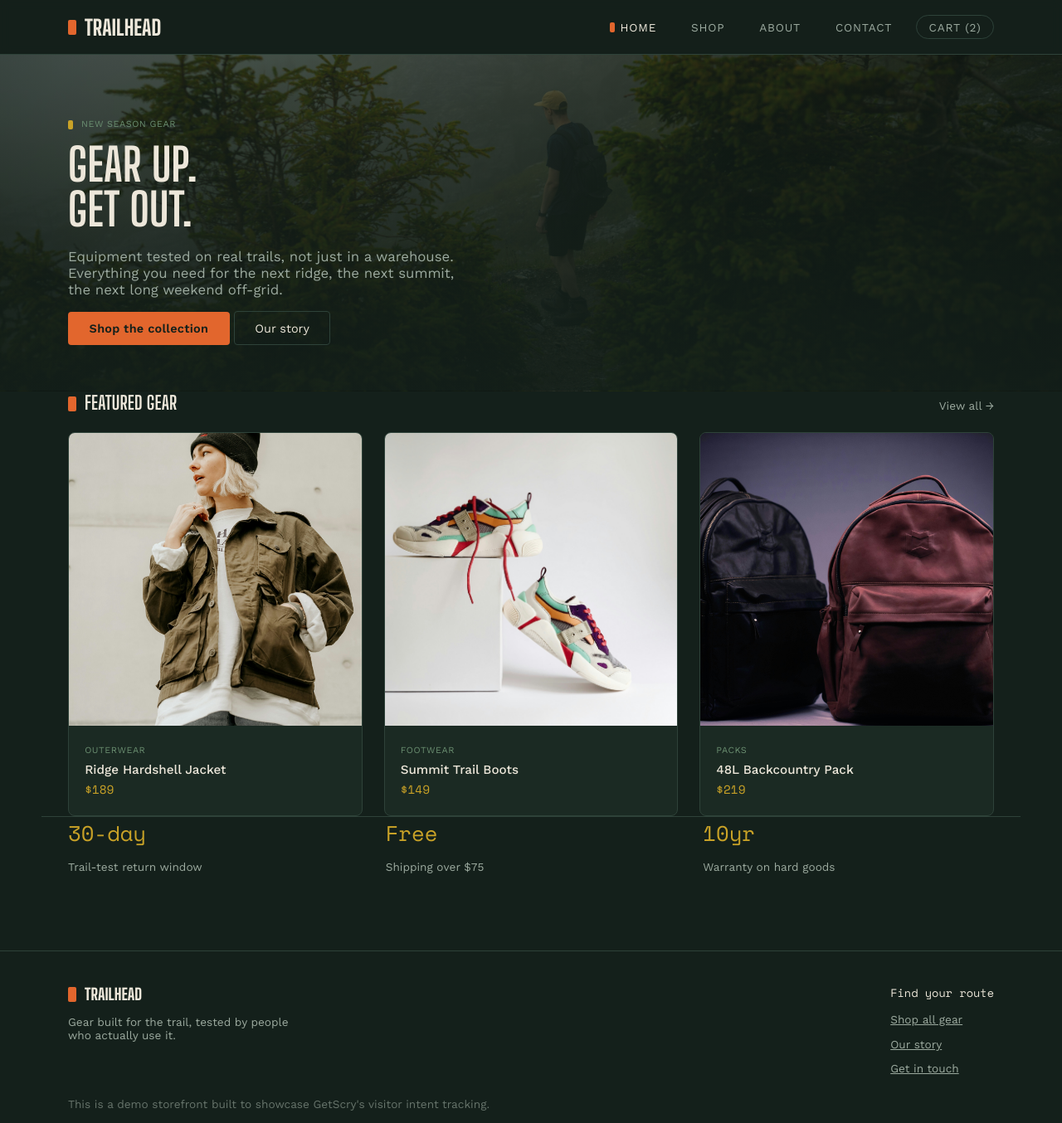
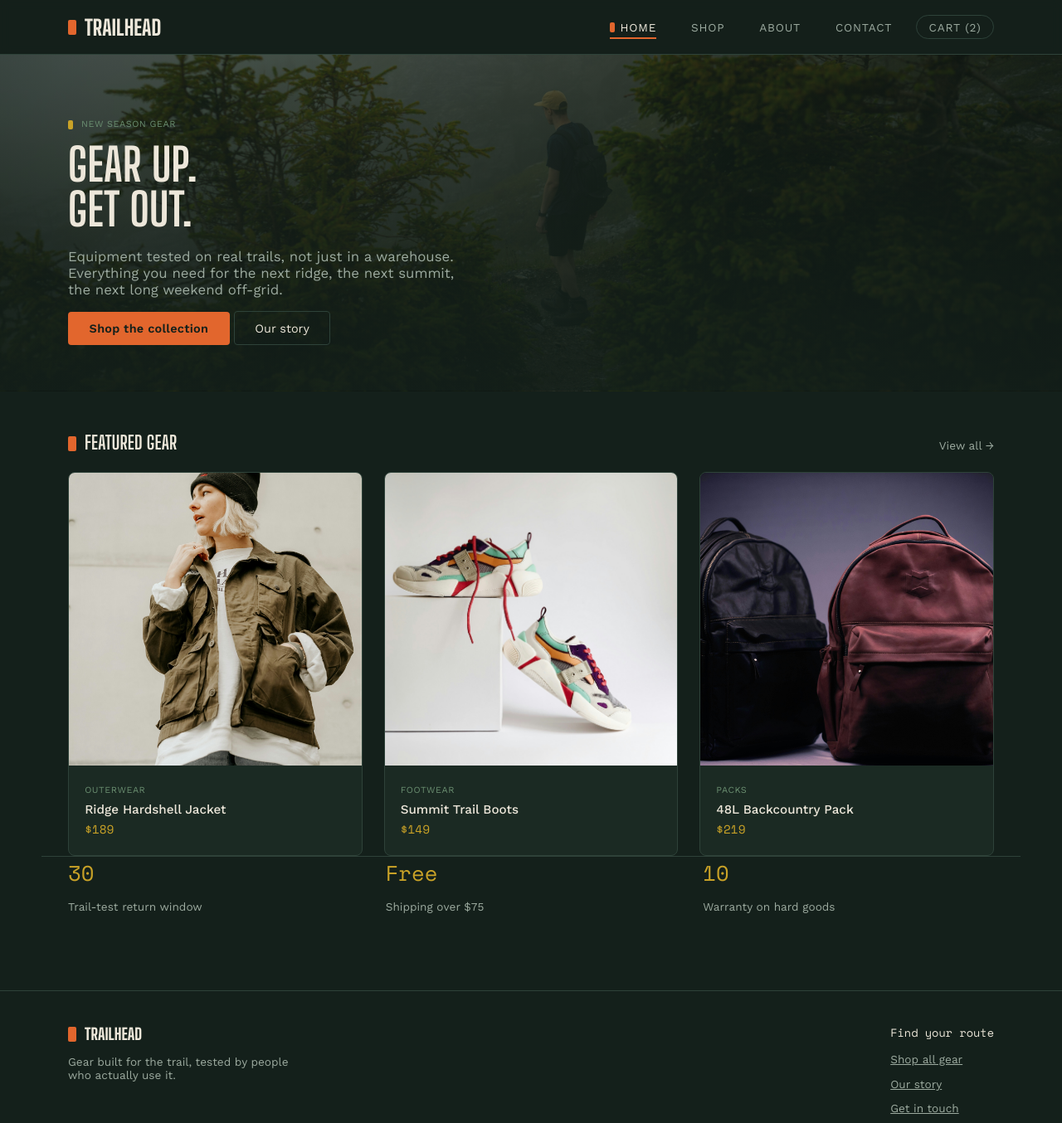
Before and after one commit to AmnaAli45/TrailHead, a Django app: page / in a window 1280 px wide. Shown: the top 1354 px of the page at 83% size. Run offline with Django 5.2, Linux system fonts and the light colour scheme.

Commit message:
Design Improved

```diff
--- a/templates/store_base.html
+++ b/templates/store_base.html
@@ -71,6 +71,86 @@
     .cart-pill { font-size: 0.72rem; padding: 0.3rem 0.6rem; }
     .btn-trail, .btn-outline-trail { display: block; width: 100%; text-align: center; margin: 0.4rem 0 !important; }
   }
+
+  /* ---------- Interactive / Animation Layer ---------- */
+
+  /* Scroll reveal */
+  .reveal { opacity: 0; transform: translateY(28px); transition: opacity 0.7s cubic-bezier(0.2,0.7,0.2,1), transform 0.7s cubic-bezier(0.2,0.7,0.2,1); }
+  .reveal.is-visible { opacity: 1; transform: none; }
+  .reveal-delay-1 { transition-delay: 0.08s; }
+  .reveal-delay-2 { transition-delay: 0.16s; }
+  .reveal-delay-3 { transition-delay: 0.24s; }
+  .reveal-delay-4 { transition-delay: 0.32s; }
+  .reveal-delay-5 { transition-delay: 0.4s; }
+  .reveal-delay-6 { transition-delay: 0.48s; }
+
+  /* Hero entrance */
+  @keyframes fadeSlideUp {
+    from { opacity: 0; transform: translateY(22px); }
+    to { opacity: 1; transform: none; }
+  }
+  .hero-anim { opacity: 0; animation: fadeSlideUp 0.8s cubic-bezier(0.2,0.7,0.2,1) forwards; }
+  .hero-anim-1 { animation-delay: 0.05s; }
+  .hero-anim-2 { animation-delay: 0.18s; }
+  .hero-anim-3 { animation-delay: 0.32s; }
+  .hero-anim-4 { animation-delay: 0.46s; }
+
+  /* Nav shrink on scroll */
+  .site-nav { transition: padding 0.25s ease, box-shadow 0.25s ease; }
+  .site-nav.scrolled { padding: 0.65rem 0; box-shadow: 0 6px 20px rgba(0,0,0,0.35); }
+
+  /* Animated underline on nav links */
+  .nav-links a { position: relative; }
+  .nav-links a::after {
+    content: ""; position: absolute; left: 0; bottom: -6px; width: 0; height: 2px;
+    background: var(--blaze-orange); transition: width 0.25s ease;
+  }
+  .nav-links a:hover::after, .nav-links a.active::after { width: 100%; }
+
+  /* Product card hover: image zoom + quick-add overlay */
+  .product-thumb { position: relative; }
+  .product-thumb img { transition: transform 0.5s cubic-bezier(0.2,0.7,0.2,1); }
+  .product-card:hover .product-thumb img { transform: scale(1.09); }
+  .quick-add {
+    position: absolute; left: 0; right: 0; bottom: 0;
+    background: linear-gradient(0deg, rgba(20,32,27,0.92), transparent);
+    color: var(--text); text-align: center; font-size: 0.75rem; letter-spacing: 0.04em;
+    padding: 0.6rem 0 0.5rem; text-transform: uppercase;
+    transform: translateY(100%); transition: transform 0.3s ease;
+  }
+  .product-card:hover .quick-add { transform: translateY(0); }
+
+  /* Button interactions */
+  .btn-trail, .btn-outline-trail { transition: transform 0.18s ease, box-shadow 0.18s ease, background 0.18s ease; }
+  .btn-trail:hover { transform: translateY(-2px) scale(1.02); box-shadow: 0 8px 20px rgba(226,102,45,0.35); }
+  .btn-outline-trail:hover { transform: translateY(-2px); border-color: var(--blaze-moss); }
+
+  @keyframes pulse {
+    0% { transform: scale(1); }
+    30% { transform: scale(1.07); }
+    100% { transform: scale(1); }
+  }
+  .btn-pulse { animation: pulse 0.4s ease; background: var(--blaze-moss) !important; }
+
+  /* Size swatches (product page) */
+  .size-swatch { cursor: pointer; transition: all 0.18s ease; }
+  .size-swatch:hover { border-color: var(--blaze-gold) !important; }
+  .size-swatch.selected { background: var(--blaze-orange); border-color: var(--blaze-orange) !important; color: #14201B; font-weight: 700; }
+
+  /* Trail-blaze custom cursor */
+  .blaze-cursor {
+    position: fixed; top: 0; left: 0; width: 14px; height: 14px;
+    background: var(--blaze-orange); border-radius: 3px;
+    pointer-events: none; z-index: 9999; opacity: 0;
+    transition: opacity 0.2s ease, width 0.2s ease, height 0.2s ease, background 0.2s ease;
+    margin-left: -7px; margin-top: -7px;
+    mix-blend-mode: normal;
+  }
+  .blaze-cursor--hover { width: 34px; height: 34px; margin-left: -17px; margin-top: -17px; background: var(--blaze-gold); opacity: 0.85 !important; border-radius: 50%; }
+
+  @media (max-width: 768px) {
+    .blaze-cursor { display: none; }
+  }
 </style>
 </head>
 <body data-page-type="{% block page_type %}other{% endblock %}" data-page-value="{% block page_value %}0{% endblock %}">
@@ -113,5 +193,6 @@
   window.GETSCRY_API_URL = "http://127.0.0.1:8000";
 </script>
 <script src="{% static 'tracker.js' %}"></script>
+<script src="{% static 'animations.js' %}"></script>
 </body>
 </html>
--- a/templates/store_home.html
+++ b/templates/store_home.html
@@ -8,12 +8,12 @@
 <div style="width: 100%; padding: 4.5rem 0 3.5rem; background-image: linear-gradient(rgba(20,32,27,0.65), rgba(20,32,27,0.9)), url('{% static "images/hero.jpg" %}'); background-size: cover; background-position: center;">
   <div class="container-narrow">
   <div style="max-width: 640px;">
-    <span class="product-tag"><span class="blaze gold" style="width:6px;height:11px;"></span>New season gear</span>
-    <h1 class="display" style="font-size: 3.4rem; line-height: 1; margin: 0.4rem 0 1.2rem;">Gear up.<br>Get out.</h1>
-    <p style="color: var(--text-muted); font-size: 1.05rem; max-width: 480px;">
+    <span class="product-tag hero-anim hero-anim-1"><span class="blaze gold" style="width:6px;height:11px;"></span>New season gear</span>
+    <h1 class="display hero-anim hero-anim-2" style="font-size: 3.4rem; line-height: 1; margin: 0.4rem 0 1.2rem;">Gear up.<br>Get out.</h1>
+    <p class="hero-anim hero-anim-3" style="color: var(--text-muted); font-size: 1.05rem; max-width: 480px;">
       Equipment tested on real trails, not just in a warehouse. Everything you need for the next ridge, the next summit, the next long weekend off-grid.
     </p>
-    <div class="mt-4">
+    <div class="mt-4 hero-anim hero-anim-4">
       <a href="{% url 'shop' %}" class="btn-trail">Shop the collection</a>
       <a href="{% url 'about' %}" class="btn-outline-trail ms-2">Our story</a>
     </div>
@@ -21,15 +21,18 @@
   </div>
 </div>
 
-<div class="container-narrow">
-  <div style="display: flex; align-items: baseline; justify-content: space-between; margin-bottom: 1.4rem;">
+<div class="container-narrow" style="margin-top: 3rem;">
+  <div class="reveal" style="display: flex; align-items: baseline; justify-content: space-between; margin-bottom: 1.4rem;">
     <h3 style="margin: 0; font-size: 1.4rem;"><span class="blaze orange"></span>Featured Gear</h3>
     <a href="{% url 'shop' %}" style="font-size: 0.85rem; color: var(--text-muted); text-decoration: none;">View all &rarr;</a>
   </div>
   <div class="product-grid">
     {% for p in products %}
-    <a href="{% url 'product_detail' p.id %}" class="product-card">
-      <div class="product-thumb"><img src="{% static 'images/'|add:p.image %}" alt="{{ p.name }}"></div>
+    <a href="{% url 'product_detail' p.id %}" class="product-card reveal reveal-delay-{{ forloop.counter }}">
+      <div class="product-thumb">
+        <img src="{% static 'images/'|add:p.image %}" alt="{{ p.name }}">
+        <div class="quick-add">Quick view</div>
+      </div>
       <div class="product-body">
         <span class="product-tag">{{ p.category }}</span>
         <div class="product-name">{{ p.name }}</div>
@@ -40,10 +43,10 @@
   </div>
 </div>
 
-<div class="container-narrow mt-5 pt-4" style="border-top: 1px solid var(--border);">
+<div class="container-narrow mt-5 pt-4 reveal" style="border-top: 1px solid var(--border);">
   <div style="display:flex; gap: 2rem; flex-wrap: wrap;">
     <div style="flex:1; min-width: 200px;">
-      <div class="mono" style="color: var(--blaze-gold); font-size: 1.6rem;">30-day</div>
+      <div class="mono" style="color: var(--blaze-gold); font-size: 1.6rem;"><span data-count-to="30" data-suffix="-day">0</span></div>
       <p style="color: var(--text-muted); font-size: 0.85rem;">Trail-test return window</p>
     </div>
     <div style="flex:1; min-width: 200px;">
@@ -51,7 +54,7 @@
       <p style="color: var(--text-muted); font-size: 0.85rem;">Shipping over $75</p>
     </div>
     <div style="flex:1; min-width: 200px;">
-      <div class="mono" style="color: var(--blaze-gold); font-size: 1.6rem;">10yr</div>
+      <div class="mono" style="color: var(--blaze-gold); font-size: 1.6rem;"><span data-count-to="10" data-suffix="yr">0</span></div>
       <p style="color: var(--text-muted); font-size: 0.85rem;">Warranty on hard goods</p>
     </div>
   </div>
```
Also changed, not shown: templates/store_about.html (+8 -8 lines), templates/store_product.html (+16 -12 lines), templates/store_shop.html (+7 -4 lines).
